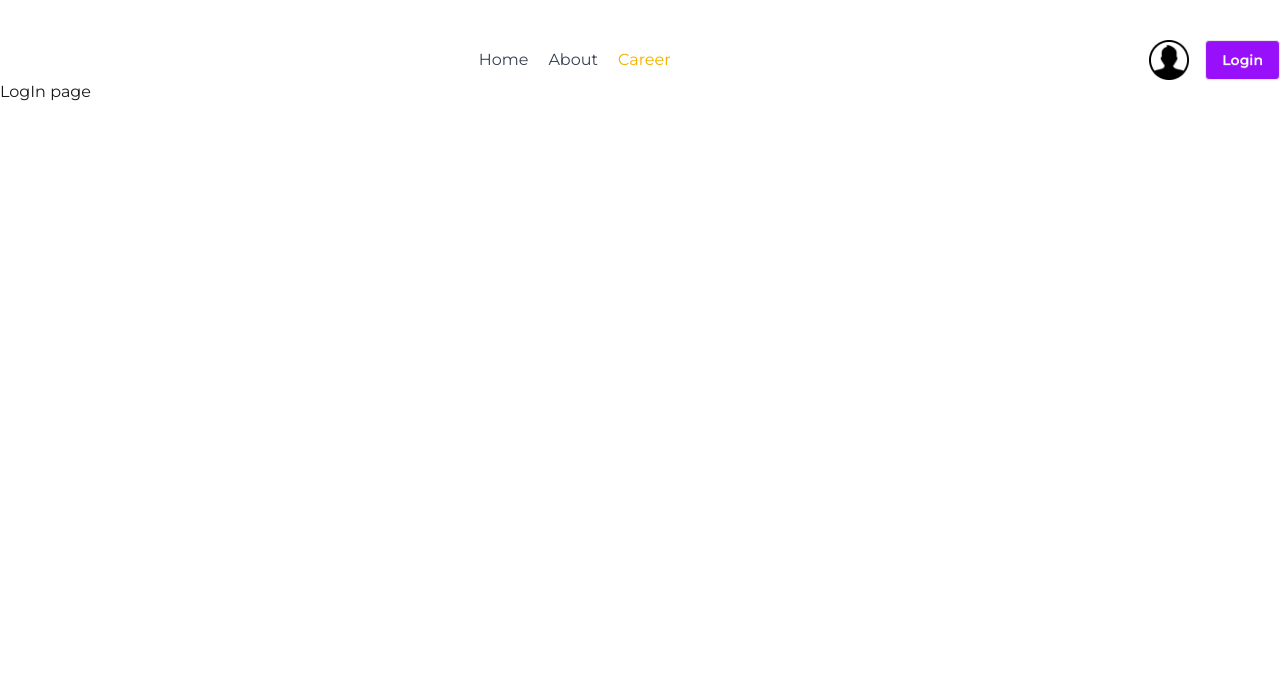
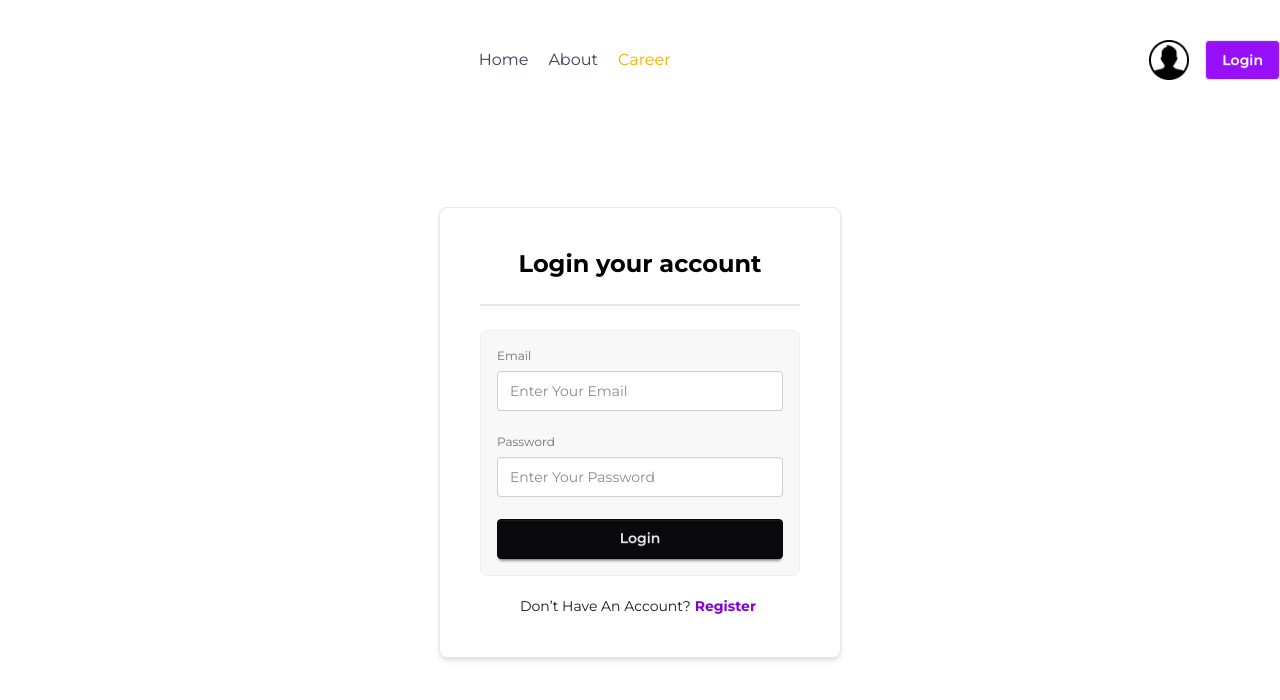
Before and after one commit to HasanMohammodZakaria/dragon-news-next-app-authentication-mt-08-md-47, a Next.js app: page /login in a window 1280 px wide. Shown: the top 700 px of the page. Built offline with nearby package versions, Linux system fonts and the light colour scheme.

Commit message:
create login page with validate react form hook

```diff
--- a/package.json
+++ b/package.json
@@ -16,6 +16,7 @@
     "react": "19.2.4",
     "react-dom": "19.2.4",
     "react-fast-marquee": "^1.6.5",
+    "react-hook-form": "^7.74.0",
     "react-icons": "^5.6.0"
   },
   "devDependencies": {
--- a/src/app/(auth)/login/page.jsx
+++ b/src/app/(auth)/login/page.jsx
@@ -1,5 +1,71 @@
+"use client";
+import Link from "next/link";
+import { useForm } from "react-hook-form";
+
 const LogInPage = () => {
-  return <div>LogIn page</div>;
+  const {
+    register,
+    handleSubmit,
+    watch,
+    formState: { errors },
+  } = useForm();
+
+  const handleFormDataSubmit = (data) => {
+    console.log(data);
+  };
+  // console.log(errors);
+  console.log(watch("email"));
+
+  return (
+    <div className="container mx-auto min-h-[80vh] flex justify-center items-center mt-8 ">
+      <div className="bg-white rounded-lg p-10 border border-gray-200 shadow-md">
+        <h2 className="text-2xl text-black font-bold text-center">
+          Login your account
+        </h2>
+        <div className="mt-6">
+          <hr className="border border-gray-200" />
+        </div>
+        <form className="" onSubmit={handleSubmit(handleFormDataSubmit)}>
+          <fieldset className="fieldset bg-base-200 border-base-300 rounded-box w-xs border p-4 mt-6 ">
+            <label className="label">Email</label>
+            <input
+              type="email"
+              className="input mb-4"
+              placeholder="Enter Your Email"
+              {...register("email", { required: "Email field is required" })}
+            />
+            {errors.email && (
+              <p className="text-[10px] text-purple-600">
+                {errors.email.message}
+              </p>
+            )}
+
+            <label className="label">Password</label>
+            <input
+              type="password"
+              className="input"
+              placeholder="Enter Your Password"
+              {...register("password", {
+                required: "Password field is required",
+              })}
+            />
+            {errors.password && (
+              <p className="text-[10px] text-purple-600">
+                {errors.password.message}
+              </p>
+            )}
+            <button className="btn btn-neutral mt-4">Login</button>
+          </fieldset>
+        </form>
+        <p className="text-[14px] text-center mt-5">
+          Don’t Have An Account?
+          <Link href={`/register`} className="text-purple-700 font-bold px-1">
+            Register
+          </Link>
+        </p>
+      </div>
+    </div>
+  );
 };
 
 export default LogInPage;
```
Also changed, not shown: 1 other file (tests, documents, lock files or other folders).
